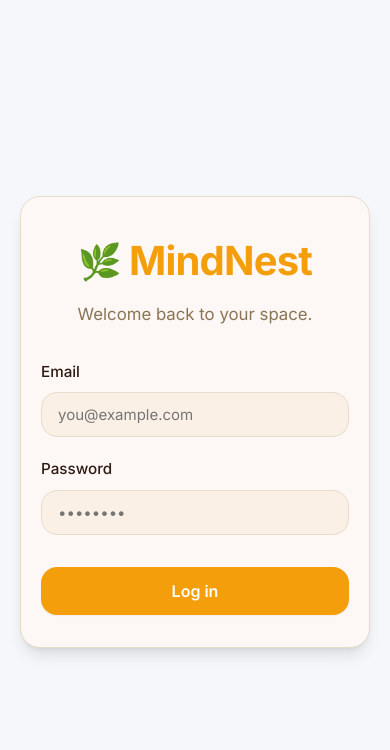
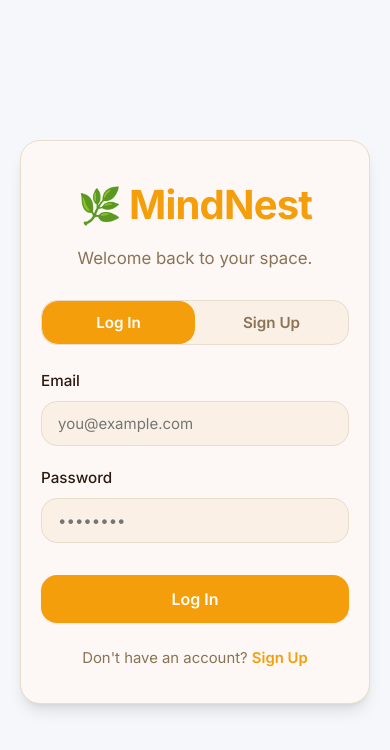
Before and after one commit to IshitaBanerjee05/MindNest, a React (Vite) app in the folder client/: page / in a window 390 px wide. Shown: the top 750 px of the page. Built offline with nearby package versions, Linux system fonts and the light colour scheme.

Commit message:
feature: implement authentication page with responsive styling and theme support

```diff
--- a/client/src/index.css
+++ b/client/src/index.css
@@ -243,3 +243,15 @@ button:not(:disabled):active {
     font-size: 2rem !important;
   }
 }
+
+/* Auth page animations */
+@keyframes fadeSlideIn {
+  from {
+    opacity: 0;
+    transform: translateY(-8px);
+  }
+  to {
+    opacity: 1;
+    transform: translateY(0);
+  }
+}
--- a/client/src/pages/Login.jsx
+++ b/client/src/pages/Login.jsx
@@ -3,29 +3,97 @@ import { useNavigate } from "react-router-dom";
 import axios from "axios";
 
 function Login() {
+  const [isSignUp, setIsSignUp] = useState(false);
   const [email, setEmail] = useState("");
   const [password, setPassword] = useState("");
+  const [confirmPassword, setConfirmPassword] = useState("");
   const [error, setError] = useState("");
+  const [success, setSuccess] = useState("");
   const [loading, setLoading] = useState(false);
   const navigate = useNavigate();
 
-  async function handleLogin() {
+  function resetForm() {
+    setEmail("");
+    setPassword("");
+    setConfirmPassword("");
+    setError("");
+    setSuccess("");
+  }
+
+  function toggleMode() {
+    setIsSignUp((prev) => !prev);
+    resetForm();
+  }
+
+  async function handleSubmit(e) {
+    e.preventDefault();
+    setError("");
+    setSuccess("");
+
+    // Basic validation
+    if (!email.trim() || !password.trim()) {
+      setError("Please fill in all fields.");
+      return;
+    }
+
+    if (isSignUp) {
+      if (password.length < 6) {
+        setError("Password must be at least 6 characters.");
+        return;
+      }
+      if (password !== confirmPassword) {
+        setError("Passwords do not match.");
+        return;
+      }
+    }
+
     try {
-      setError("");
       setLoading(true);
+
+      if (isSignUp) {
+        // Register the user
+        await axios.post("http://localhost:5000/api/auth/register", {
+          email,
+          password
+        });
+
+        // Auto-login after successful registration
+        const loginRes = await axios.post("http://localhost:5000/api/auth/login", {
+          email,
+          password
+        });
+
+        localStorage.setItem("token", loginRes.data.token);
+        setSuccess("Account created! Redirecting...");
+        setTimeout(() => navigate("/dashboard"), 800);
+      } else {
+        // Login
         const res = await axios.post("http://localhost:5000/api/auth/login", {
           email,
           password
         });
-
         localStorage.setItem("token", res.data.token);
         navigate("/dashboard");
+      }
     } catch (err) {
-      setError(err.response?.data?.message || "Login failed");
+      setError(err.response?.data?.message || (isSignUp ? "Registration failed" : "Login failed"));
     } finally {
       setLoading(false);
     }
   }
+
+  const spinnerSvg = (
+    <svg style={{ animation: "logo-spin 1s linear infinite" }} width="18" height="18" viewBox="0 0 24 24" fill="none" stroke="currentColor" strokeWidth="2" strokeLinecap="round" strokeLinejoin="round">
+      <line x1="12" y1="2" x2="12" y2="6"></line>
+      <line x1="12" y1="18" x2="12" y2="22"></line>
+      <line x1="4.93" y1="4.93" x2="7.76" y2="7.76"></line>
+      <line x1="16.24" y1="16.24" x2="19.07" y2="19.07"></line>
+      <line x1="2" y1="12" x2="6" y2="12"></line>
+      <line x1="18" y1="12" x2="22" y2="12"></line>
+      <line x1="4.93" y1="19.07" x2="7.76" y2="16.24"></line>
+      <line x1="16.24" y1="4.93" x2="19.07" y2="7.76"></line>
+    </svg>
+  );
 
   return (
     <div style={{
@@ -37,10 +105,10 @@ function Login() {
       padding: "20px"
     }}>
 
-      <div className="login-container">
+      <div className="login-container" style={{ transition: "all 0.3s ease" }}>
 
         {/* Logo / Title */}
-        <div style={{ textAlign: "center", marginBottom: "32px" }}>
+        <div style={{ textAlign: "center", marginBottom: "28px" }}>
           <h1 style={{
             color: "var(--primary)",
             margin: "0 0 8px 0",
@@ -56,8 +124,55 @@ function Login() {
             MindNest
           </h1>
           <p style={{ color: "var(--text-muted)", margin: 0, fontSize: "1.05rem" }}>
-            Welcome back to your space.
+            {isSignUp ? "Create your account to get started." : "Welcome back to your space."}
           </p>
+        </div>
+
+        {/* Mode Toggle Tabs */}
+        <div style={{
+          display: "flex",
+          borderRadius: "var(--radius-md)",
+          overflow: "hidden",
+          marginBottom: "24px",
+          border: "1px solid var(--border)",
+          backgroundColor: "var(--background-input)"
+        }}>
+          <button
+            type="button"
+            onClick={() => { if (isSignUp) toggleMode(); }}
+            style={{
+              flex: 1,
+              padding: "12px",
+              border: "none",
+              cursor: "pointer",
+              fontSize: "0.95rem",
+              fontWeight: "600",
+              transition: "all 0.25s ease",
+              backgroundColor: !isSignUp ? "var(--primary)" : "transparent",
+              color: !isSignUp ? "white" : "var(--text-muted)",
+              borderRadius: !isSignUp ? "var(--radius-md)" : "0"
+            }}
+          >
+            Log In
+          </button>
+          <button
+            type="button"
+            onClick={() => { if (!isSignUp) toggleMode(); }}
+            style={{
+              flex: 1,
+              padding: "12px",
+              border: "none",
+              cursor: "pointer",
+              fontSize: "0.95rem",
+              fontWeight: "600",
+              transition: "all 0.25s ease",
+              backgroundColor: isSignUp ? "var(--primary)" : "transparent",
+              color: isSignUp ? "white" : "var(--text-muted)",
+              borderRadius: isSignUp ? "var(--radius-md)" : "0"
+            }}
+          >
+            Sign Up
+          </button>
         </div>
 
         {/* Error Message */}
@@ -71,22 +186,44 @@ function Login() {
             textAlign: "center",
             fontSize: "0.9rem",
             fontWeight: "500",
-            border: "1px solid #fecaca"
+            border: "1px solid #fecaca",
+            animation: "fadeSlideIn 0.25s ease"
           }}>
             {error}
           </div>
         )}
 
+        {/* Success Message */}
+        {success && (
+          <div style={{
+            color: "#16a34a",
+            backgroundColor: "#f0fdf4",
+            padding: "12px",
+            borderRadius: "var(--radius-md)",
+            marginBottom: "20px",
+            textAlign: "center",
+            fontSize: "0.9rem",
+            fontWeight: "500",
+            border: "1px solid #bbf7d0",
+            animation: "fadeSlideIn 0.25s ease"
+          }}>
+            {success}
+          </div>
+        )}
+
+        <form onSubmit={handleSubmit}>
           {/* Email Field */}
           <div style={{ marginBottom: "20px" }}>
             <label style={{ display: "block", marginBottom: "8px", color: "var(--text-main)", fontWeight: "500", fontSize: "0.95rem" }}>
               Email
             </label>
             <input
+              id="login-email"
               type="email"
               placeholder="you@example.com"
               value={email}
               onChange={(e) => setEmail(e.target.value)}
+              autoComplete="email"
               style={{
                 width: "100%",
                 padding: "12px 16px",
@@ -99,15 +236,17 @@ function Login() {
           </div>
 
           {/* Password Field */}
-        <div style={{ marginBottom: "32px" }}>
+          <div style={{ marginBottom: isSignUp ? "20px" : "32px" }}>
             <label style={{ display: "block", marginBottom: "8px", color: "var(--text-main)", fontWeight: "500", fontSize: "0.95rem" }}>
               Password
             </label>
             <input
+              id="login-password"
               type="password"
               placeholder="••••••••"
               value={password}
               onChange={(e) => setPassword(e.target.value)}
+              autoComplete={isSignUp ? "new-password" : "current-password"}
               style={{
                 width: "100%",
                 padding: "12px 16px",
@@ -119,9 +258,37 @@ function Login() {
             />
           </div>
 
-        {/* Login Button */}
+          {/* Confirm Password Field (Sign Up only) */}
+          {isSignUp && (
+            <div style={{
+              marginBottom: "32px",
+              animation: "fadeSlideIn 0.3s ease"
+            }}>
+              <label style={{ display: "block", marginBottom: "8px", color: "var(--text-main)", fontWeight: "500", fontSize: "0.95rem" }}>
+                Confirm Password
+              </label>
+              <input
+                id="login-confirm-password"
+                type="password"
+                placeholder="••••••••"
+                value={confirmPassword}
+                onChange={(e) => setConfirmPassword(e.target.value)}
+                autoComplete="new-password"
+                style={{
+                  width: "100%",
+                  padding: "12px 16px",
+                  borderRadius: "var(--radius-md)",
+                  border: "1px solid var(--border)",
+                  fontSize: "15px",
+                  boxSizing: "border-box"
+                }}
+              />
+            </div>
+          )}
+
+          {/* Submit Button */}
           <button
-          onClick={handleLogin}
+            type="submit"
             disabled={loading}
             style={{
               width: "100%",
@@ -137,14 +304,43 @@ function Login() {
               display: "flex",
               justifyContent: "center",
               alignItems: "center",
-            gap: "8px"
+              gap: "8px",
+              transition: "all 0.25s ease"
             }}
           >
-          {loading ? (
-             <svg style={{ animation: "logo-spin 1s linear infinite" }} width="18" height="18" viewBox="0 0 24 24" fill="none" stroke="currentColor" strokeWidth="2" strokeLinecap="round" strokeLinejoin="round"><line x1="12" y1="2" x2="12" y2="6"></line><line x1="12" y1="18" x2="12" y2="22"></line><line x1="4.93" y1="4.93" x2="7.76" y2="7.76"></line><line x1="16.24" y1="16.24" x2="19.07" y2="19.07"></line><line x1="2" y1="12" x2="6" y2="12"></line><line x1="18" y1="12" x2="22" y2="12"></line><line x1="4.93" y1="19.07" x2="7.76" y2="16.24"></line><line x1="16.24" y1="4.93" x2="19.07" y2="7.76"></line></svg>
-          ) : null}
-          {loading ? "Logging in..." : "Log in"}
+            {loading ? spinnerSvg : null}
+            {loading
+              ? (isSignUp ? "Creating account..." : "Logging in...")
+              : (isSignUp ? "Create Account" : "Log In")
+            }
           </button>
+        </form>
+
+        {/* Bottom toggle link */}
+        <p style={{
+          textAlign: "center",
+          marginTop: "24px",
+          marginBottom: 0,
+          color: "var(--text-muted)",
+          fontSize: "0.93rem"
+        }}>
+          {isSignUp ? "Already have an account?" : "Don't have an account?"}{" "}
+          <span
+            onClick={toggleMode}
+            style={{
+              color: "var(--primary)",
+              fontWeight: "600",
+              cursor: "pointer",
+              textDecoration: "underline",
+              textDecorationColor: "transparent",
+              transition: "text-decoration-color 0.2s ease"
+            }}
+            onMouseEnter={(e) => e.target.style.textDecorationColor = "var(--primary)"}
+            onMouseLeave={(e) => e.target.style.textDecorationColor = "transparent"}
+          >
+            {isSignUp ? "Log In" : "Sign Up"}
+          </span>
+        </p>
 
       </div>
     </div>
```
Lines whose indentation alone changed are shown as unchanged.
